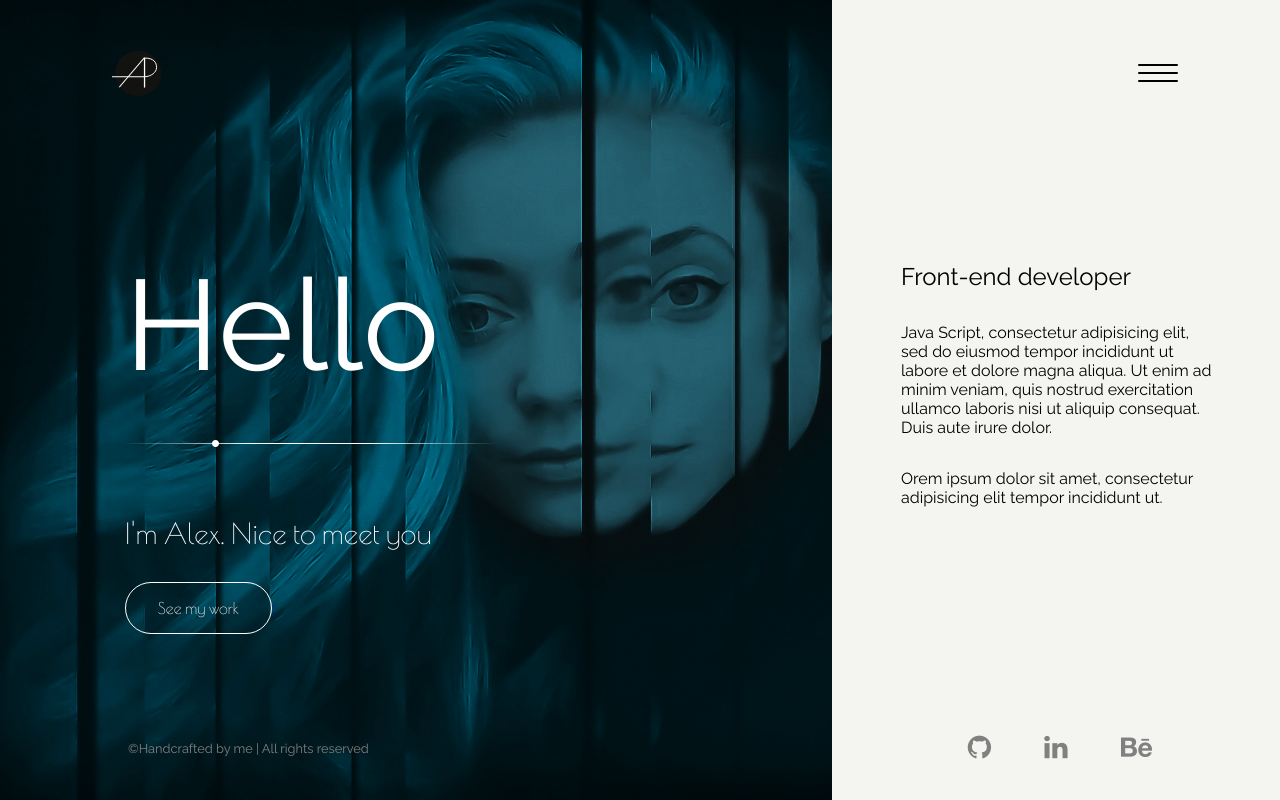
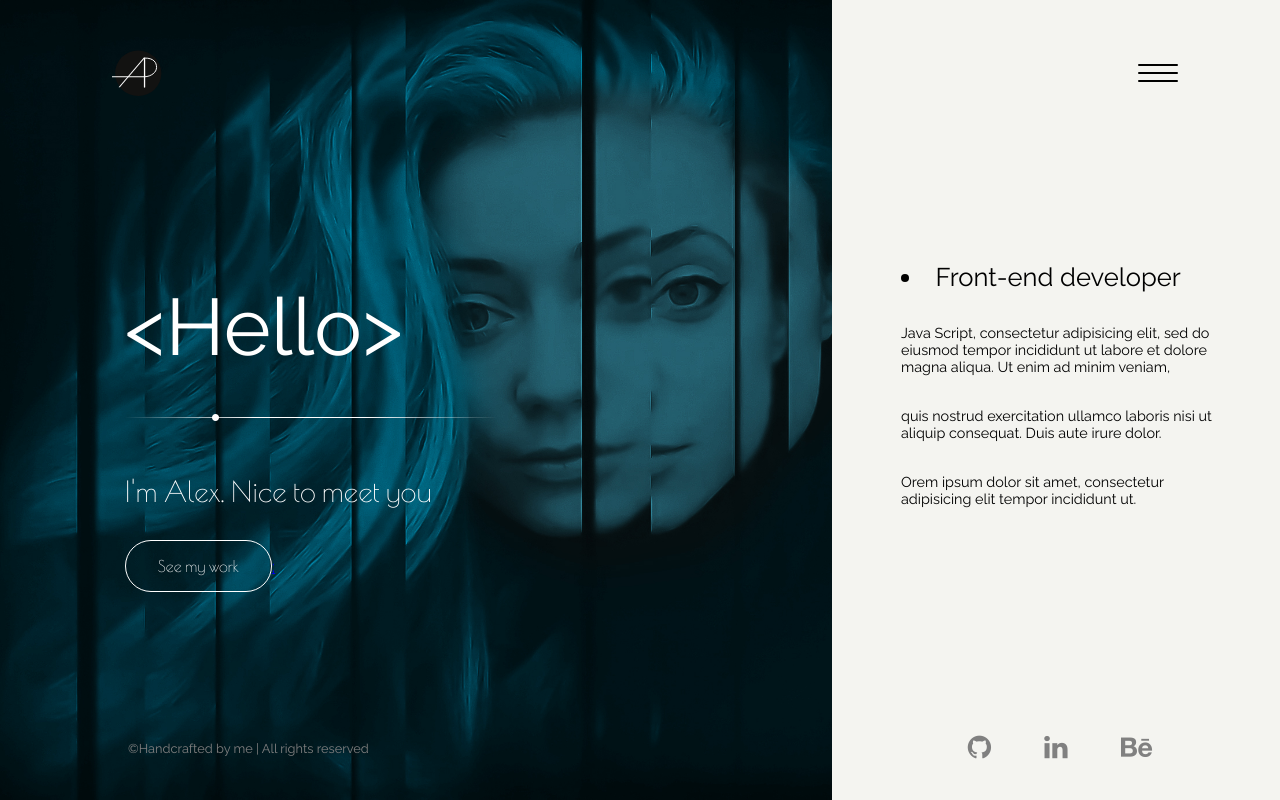
Before and after one commit to alexandra-pascal/my-portfolio, a React (Create React App) app: page /#/ in a window 1280 px wide. Built offline with nearby package versions, Linux system fonts and the light colour scheme.

Commit message:
enhancement to home page

```diff
--- a/src/components/Footer/Footer.css
+++ b/src/components/Footer/Footer.css
@@ -1,6 +1,7 @@
 .footer {
   width: 100%;
-  background: grey;
+  background: #004151;
+  color: white;
   font-size: 0.8rem;
   text-align: center;
   padding: 3rem 0;
--- a/src/components/Home/DescriptionSection.css
+++ b/src/components/Home/DescriptionSection.css
@@ -1,6 +1,6 @@
 .description-section-wrap {
   width: 85%;
-  margin: 5rem auto;
+  margin: 7rem auto;
 }
 .description-title {
   font-size: 1.5rem;
@@ -9,9 +9,23 @@
 .description-text {
   margin-bottom: 2rem;
 }
-@media (min-width: 700px) {
+@media (min-width: 600px) {
   .description-section-wrap {
     flex: 1;
     padding: 0 4rem;
   }
+  .description-title {
+    font-size: 1.2rem;
+  }
+  .description-text {
+    font-size: .8rem;
+  }
 }
+ @media (min-width: 800px) {
+  .description-title {
+    font-size: 1.6rem;
+  }
+  .description-text {
+    font-size: .9rem;
+  }
+}
--- a/src/components/Home/DescriptionSection.js
+++ b/src/components/Home/DescriptionSection.js
@@ -4,13 +4,16 @@ import "./DescriptionSection.css";
 export default function DescriptionSection() {
   return (
     <div className="description-section-wrap">
-      <p className="description-title">Front-end developer</p>
+      <li className="description-title">Front-end developer</li>
       <p className="description-text">
         Java Script, consectetur adipisicing elit, sed do eiusmod tempor
         incididunt ut labore et dolore magna aliqua. Ut enim ad minim veniam,
+      </p>
+      <p className="description-text">
         quis nostrud exercitation ullamco laboris nisi ut aliquip consequat.
         Duis aute irure dolor.{" "}
       </p>
+
       <p className="description-text">
         Orem ipsum dolor sit amet, consectetur adipisicing elit tempor
         incididunt ut.{" "}
--- a/src/components/Home/PictureSection.css
+++ b/src/components/Home/PictureSection.css
@@ -7,14 +7,19 @@
   color: white;
   left: 0;
   bottom: 0;
-  margin: 35% 15%;
+  margin: 20% 15%;
 }
 .hello {
-  font-size: 6rem;
+  font-size: 4rem;
 }
 .hello-subtitle {
   font-size: 1.8rem;
   font-family: "Poiret One";
+}
+.wrap-img {
+  width: 100%;
+  height: 100%;
+  filter: blur(0.5px);
 }
 @media (min-width: 700px) {
   .picture-section-wrap {
@@ -22,9 +27,9 @@
     height: 100vh;
   }
   .wrap-hello {
-    margin: 20% 15%;
+    margin: 25% 15%;
   }
   .hello {
-    font-size: 8rem;
+    font-size: 5rem;
   }
 }
--- a/src/components/Home/PictureSection.js
+++ b/src/components/Home/PictureSection.js
@@ -7,14 +7,15 @@ import "./PictureSection.css";
 export default function PictureSection() {
   return (
     <div className="picture-section-wrap">
-      <img src={MainPicture} alt="Alexandra Pascal" />
+      <div className="wrap-img">
+        <img src={MainPicture} alt="Alexandra Pascal" />
+      </div>
       <div className="wrap-hello">
-        <p className="hello">Hello</p>
+        <p className="hello"> &lt;Hello&gt; </p>
         <WhiteLine />
         <p className="hello-subtitle">I'm Alex. Nice to meet you</p>
-        <Button buttonText="See my work"/>
+        <Button buttonText="See my work" />
       </div>
-
     </div>
   );
 }
--- a/src/components/WhiteLine/WhiteLine.css
+++ b/src/components/WhiteLine/WhiteLine.css
@@ -1,5 +1,4 @@
 .wrap-white-line {
-  margin-bottom: 1rem;
   opacity: 0;
   animation: fade-in-right ease 1s forwards;
 }
```
